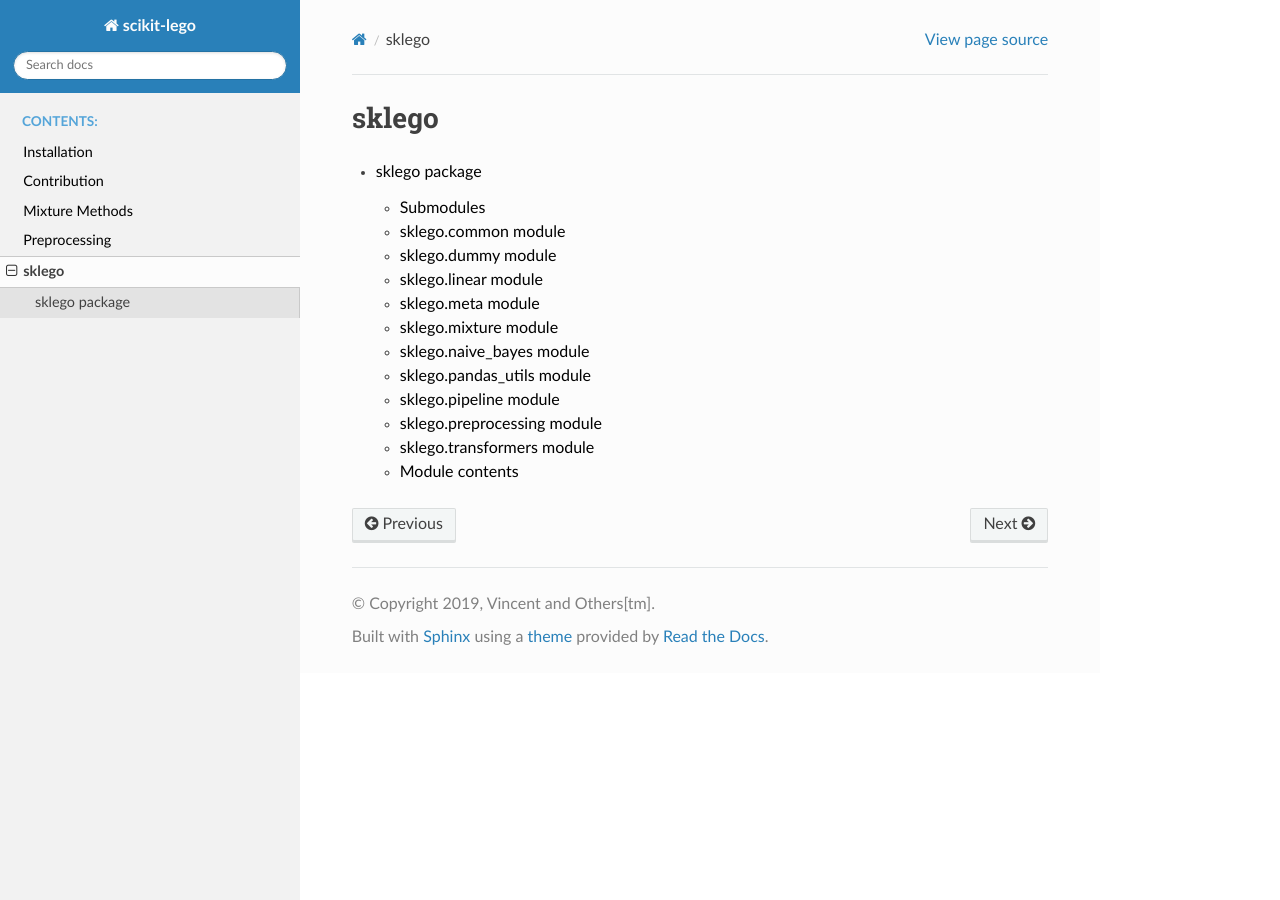
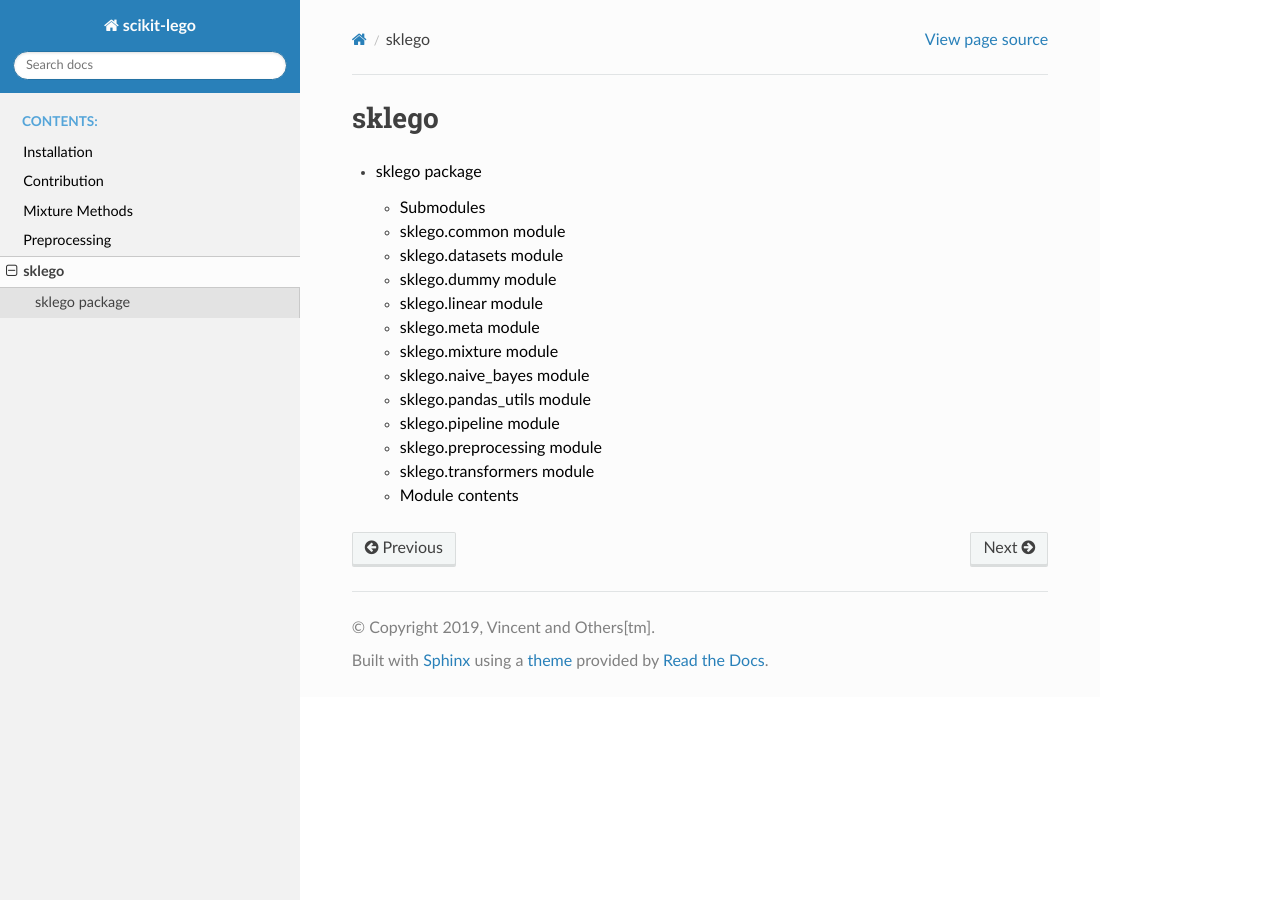
Before and after one commit to koaning/scikit-lego, a Sphinx documentation site: the page built from doc/api/modules.rst, in a window 1280 px wide. Built offline with Sphinx 7.4.7 and the Read the Docs theme 2.0.0, drawn with Linux system fonts in a browser that asks for light colours.

Commit message:
gimmit before branchswitch

```diff
--- a/doc/api/sklego.rst
+++ b/doc/api/sklego.rst
@@ -8,6 +8,14 @@ sklego.common module
 --------------------
 
 .. automodule:: sklego.common
+    :members:
+    :undoc-members:
+    :show-inheritance:
+
+sklego.datasets module
+----------------------
+
+.. automodule:: sklego.datasets
     :members:
     :undoc-members:
     :show-inheritance:
```
Also changed, not shown: 1 other file.
